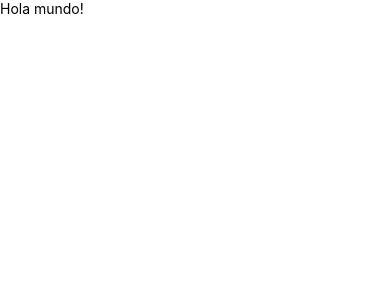
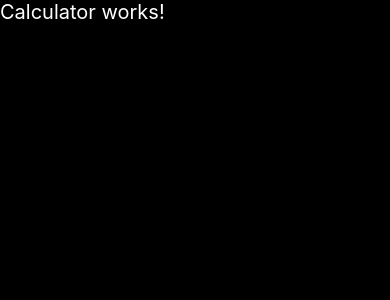
Before and after one commit to SeniorFlacko/Calculator, a React Native app: screen / in a window 390 px wide. Shown: the top 300 px of the page. Built offline with nearby package versions, Linux system fonts and the light colour scheme.

Commit message:
using statusbar for customizing header on phone

```diff
--- a/App.tsx
+++ b/App.tsx
@@ -1,11 +1,14 @@
 import React from 'react';
-import {Text, View} from 'react-native';
+import {SafeAreaView, StatusBar} from 'react-native';
+import CalculatorScreen from './src/screens/CalculatorScreen';
+import styles from './src/theme/apppTheme';
 
 const App = () => {
   return (
-    <View>
-      <Text>Hola mundo!</Text>
-    </View>
+    <SafeAreaView style={styles.fondo}>
+      <StatusBar backgroundColor="black" barStyle="light-content" />
+      <CalculatorScreen />
+    </SafeAreaView>
   );
 };
 
--- /dev/null
+++ b/src/screens/CalculatorScreen.tsx
@@ -0,0 +1,13 @@
+import React from 'react';
+import {Text, View} from 'react-native';
+import styles from '../theme/apppTheme';
+
+export const CalculatorScreen = () => {
+  return (
+    <View>
+      <Text style={styles.texto}>Calculator works!</Text>
+    </View>
+  );
+};
+
+export default CalculatorScreen;
--- /dev/null
+++ b/src/theme/apppTheme.tsx
@@ -0,0 +1,14 @@
+import {StyleSheet} from 'react-native';
+
+const styles = StyleSheet.create({
+  fondo: {
+    flex: 1,
+    backgroundColor: 'black',
+  },
+  texto: {
+    color: 'white',
+    fontSize: 20,
+  },
+});
+
+export default styles;
```
